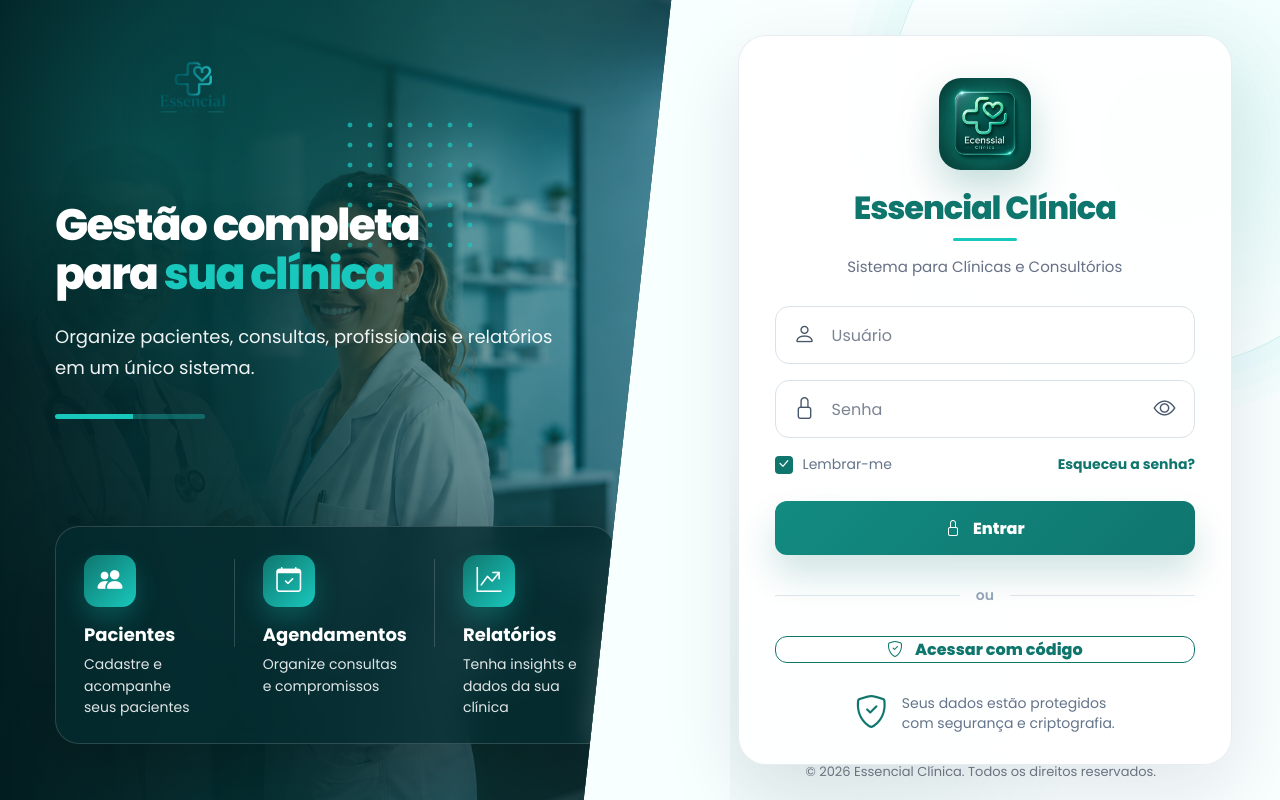
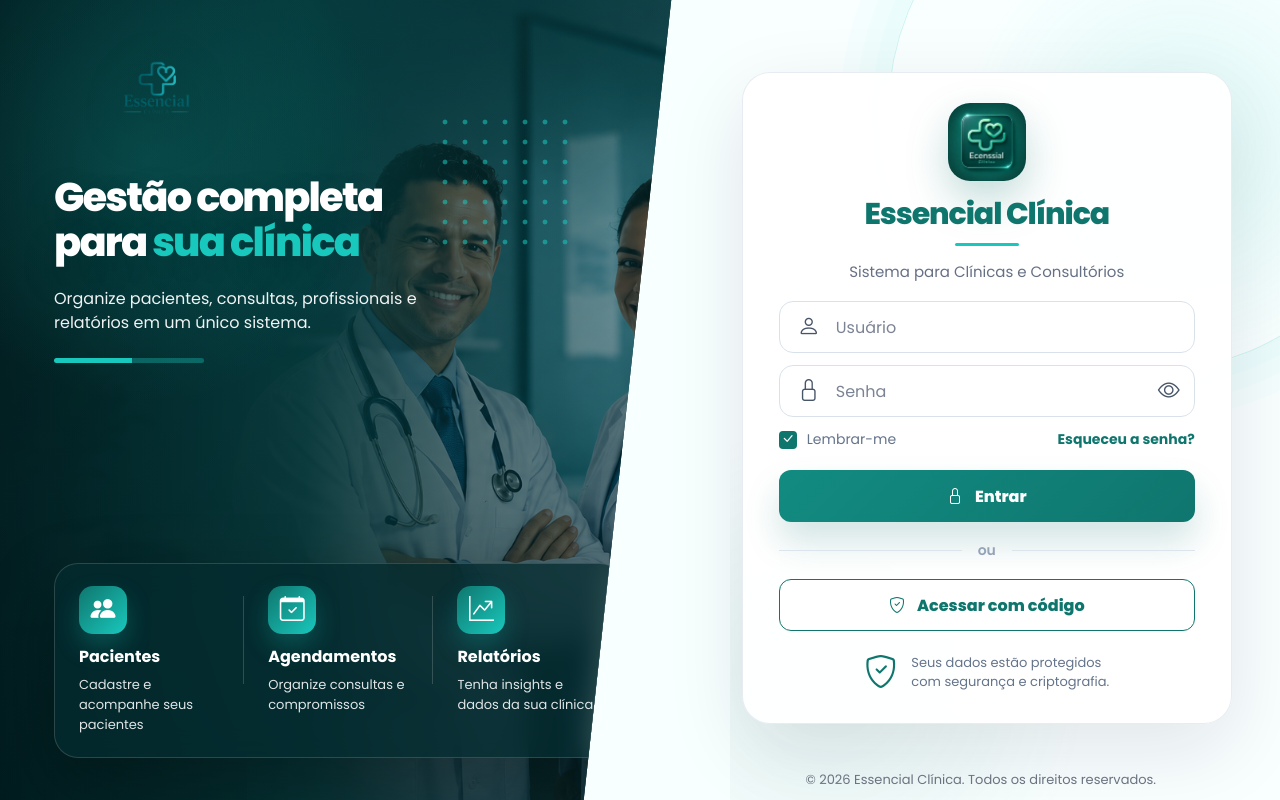
Before and after one commit to fj782266-pixel/clinica-system, a Flask app: page /login in a window 1280 px wide. Run offline with Flask 3, Linux system fonts and the light colour scheme.

Commit message:
corrige layout login

```diff
--- a/templates/login.html
+++ b/templates/login.html
@@ -63,10 +63,10 @@
             position:absolute;
             inset:0;
             background-image:
-        linear-gradient(90deg, rgba(2,37,40,.98) 0%, rgba(5,65,67,.92) 35%, rgba(15,118,110,.42) 62%, rgba(15,118,110,.10) 100%),
+                linear-gradient(90deg, rgba(2,37,40,.98) 0%, rgba(5,65,67,.94) 42%, rgba(5,65,67,.58) 62%, rgba(15,118,110,.18) 100%),
                 url("{{ url_for('static', filename='medicos-login.png') }}");
             background-size:cover;
-    background-position:82% center;
+            background-position:16% center;
             transform:scale(1.02);
         }
 
@@ -98,10 +98,10 @@
 
         .hero-text{
             position:absolute;
-    top:185px;
+            top:190px;
             left:70px;
             z-index:4;
-    width:390px;
+            width:430px;
             color:#fff;
         }
 
@@ -136,8 +136,8 @@
 
         .dots{
             position:absolute;
-             top:115px;
-    right:245px;
+            top:112px;
+            right:185px;
             z-index:4;
             width:145px;
             height:145px;
@@ -238,14 +238,13 @@
 
         .login-card{
             width:100%;
-            max-width:520px;
-            min-height:760px;
-            max-height:calc(100vh - 70px);
+            max-width:500px;
+            min-height:auto;
             position:relative;
             z-index:2;
-            background:rgba(255,255,255,.92);
+            background:rgba(255,255,255,.94);
             border-radius:28px;
-            padding:52px 44px 32px;
+            padding:34px 42px 30px;
             box-shadow:0 26px 80px rgba(15,23,42,.10);
             border:1px solid rgba(226,232,240,.82);
             backdrop-filter:blur(16px);
@@ -257,12 +256,12 @@
         .logo-login{
             display:flex;
             justify-content:center;
-            margin-bottom:22px;
+            margin-bottom:18px;
         }
 
         .logo-login img{
-            width:104px;
-            height:104px;
+            width:86px;
+            height:86px;
             object-fit:cover;
             border-radius:22px;
             box-shadow:0 18px 42px rgba(15,118,110,.26);
@@ -270,11 +269,11 @@
 
         .login-title{
             text-align:center;
-            margin-bottom:28px;
+            margin-bottom:22px;
         }
 
         .login-title h2{
-            font-size:36px;
+            font-size:32px;
             line-height:1;
             color:var(--primary);
             font-weight:800;
@@ -304,7 +303,7 @@
 
         .input-group{
             width:100%;
-            height:64px;
+            height:56px;
             border:1px solid var(--border);
             border-radius:14px;
             display:flex;
@@ -356,7 +355,7 @@
             display:flex;
             align-items:center;
             justify-content:space-between;
-            margin:6px 0 26px;
+            margin:4px 0 20px;
             gap:18px;
         }
 
@@ -400,7 +399,7 @@
 
         .btn-login{
             width:100%;
-            height:58px;
+            height:56px;
             border:none;
             border-radius:12px;
             background:linear-gradient(135deg, #128b81, #0f766e);
@@ -426,7 +425,7 @@
             display:flex;
             align-items:center;
             gap:16px;
-            margin:30px 0;
+            margin:22px 0;
             color:#94a3b8;
             font-size:14px;
             font-weight:600;
@@ -442,7 +441,7 @@
 
         .btn-code{
             width:100%;
-            height:58px;
+            height:56px;
             border-radius:12px;
             border:1.5px solid var(--primary);
             background:#fff;
@@ -462,7 +461,7 @@
         }
 
         .security{
-            margin-top:34px;
+            margin-top:24px;
             display:flex;
             align-items:center;
             justify-content:center;
@@ -592,45 +591,64 @@
 
         /* ================= RESPONSIVO ================= */
         @media (max-width:1300px){
-            .hero-text{ top:200px; left:55px; width:500px; }
-            .hero-text h1{ font-size:44px; }
-            .feature-card{ left:55px; width:min(630px, calc(100% - 170px)); }
-            .login-card{ max-width:500px; min-height:725px; padding:42px 36px 28px; }
-            .logo-login img{ width:92px; height:92px; }
-            .login-title h2{ font-size:32px; }
-            .input-group{ height:58px; }
-            .btn-login, .btn-code{ height:54px; }
-            .security{ margin-top:26px; }
+            .brand-left{ left:54px; }
+            .brand-left img{ width:210px; }
+            .hero-text{ top:175px; left:54px; width:390px; }
+            .hero-text h1{ font-size:40px; }
+            .hero-text p{ font-size:16px; line-height:1.55; max-width:390px; }
+            .line-detail{ margin-top:22px; }
+            .dots{ right:150px; opacity:.65; }
+            .feature-card{ left:54px; bottom:42px; width:min(610px, calc(100% - 160px)); min-height:138px; }
+            .feature{ padding:22px 24px; }
+            .feature-icon{ width:48px; height:48px; margin-bottom:10px; }
+            .feature h3{ font-size:16px; }
+            .feature p{ font-size:13px; }
+            .right{ padding:22px 44px 26px 8px; }
+            .login-card{ max-width:490px; padding:30px 36px 26px; }
+            .logo-login img{ width:78px; height:78px; }
+            .login-title{ margin-bottom:18px; }
+            .login-title h2{ font-size:30px; }
+            .input-group{ height:52px; margin-bottom:12px; }
+            .btn-login, .btn-code{ height:52px; }
+            .divider{ margin:18px 0; }
+            .security{ margin-top:18px; font-size:13px; }
+            .copyright{ bottom:10px; }
         }
 
         @media (max-height:790px){
-            .brand-left{ top:24px; }
-            .brand-left img{ width:210px; }
-            .hero-text{ top:150px; }
-            .hero-text h1{ font-size:42px; margin-bottom:14px; }
-            .hero-text p{ font-size:16px; line-height:1.55; }
-            .line-detail{ margin-top:22px; }
-            .feature-card{ bottom:35px; min-height:132px; }
-            .feature{ padding:20px 24px; }
-            .feature-icon{ width:46px; height:46px; margin-bottom:10px; }
-            .feature h3{ font-size:16px; }
-            .feature p{ font-size:13px; }
-            .login-card{ min-height:680px; padding:28px 36px 24px; }
-            .logo-login img{ width:82px; height:82px; }
-            .login-title{ margin-bottom:20px; }
-            .login-title h2{ font-size:30px; margin-bottom:10px; }
-            .title-line{ margin-bottom:10px; }
-            .input-group{ height:54px; margin-bottom:12px; }
-            .form-options{ margin-bottom:18px; }
-            .divider{ margin:22px 0; }
-            .security{ margin-top:22px; }
-            .copyright{ bottom:10px; }
+            .brand-left{ top:22px; }
+            .brand-left img{ width:190px; }
+            .hero-text{ top:155px; }
+            .hero-text h1{ font-size:38px; margin-bottom:12px; }
+            .hero-text p{ font-size:15px; line-height:1.48; }
+            .line-detail{ margin-top:20px; }
+            .dots{ top:95px; opacity:.55; }
+            .feature-card{ bottom:34px; min-height:124px; }
+            .feature{ padding:18px 22px; }
+            .feature-icon{ width:44px; height:44px; margin-bottom:8px; }
+            .feature h3{ font-size:15px; margin-bottom:4px; }
+            .feature p{ font-size:12px; line-height:1.45; }
+            .login-card{ padding:24px 34px 22px; max-width:470px; }
+            .logo-login{ margin-bottom:12px; }
+            .logo-login img{ width:70px; height:70px; }
+            .login-title{ margin-bottom:16px; }
+            .login-title h2{ font-size:28px; margin-bottom:8px; }
+            .title-line{ margin-bottom:8px; }
+            .login-title p{ font-size:14px; }
+            .input-group{ height:50px; margin-bottom:10px; }
+            .form-options{ margin:2px 0 16px; }
+            .btn-login, .btn-code{ height:50px; }
+            .divider{ margin:16px 0; }
+            .security{ margin-top:16px; }
+            .security i{ font-size:28px; }
+            .copyright{ bottom:8px; }
         }
 
         @media (max-width:980px){
             html, body{ overflow:auto; }
             .page{ min-height:100vh; height:auto; flex-direction:column; overflow:visible; }
-            .left{ width:100%; height:520px; clip-path:none; }
+            .left{ width:100%; height:560px; clip-path:none; }
+            .left-bg{ background-position:35% center; }
             .right{ width:100%; min-height:auto; height:auto; padding:40px 20px 70px; }
             .brand-left{ left:30px; top:24px; }
             .brand-left img{ width:210px; }
@@ -643,7 +661,7 @@
         }
 
         @media (max-width:640px){
-            .left{ height:560px; }
+            .left{ height:620px; }
             .hero-text h1{ font-size:32px; }
             .hero-text p{ font-size:15px; }
             .feature-card{ grid-template-columns:1fr; min-height:auto; }
```
Lines whose indentation alone changed are shown as unchanged.
